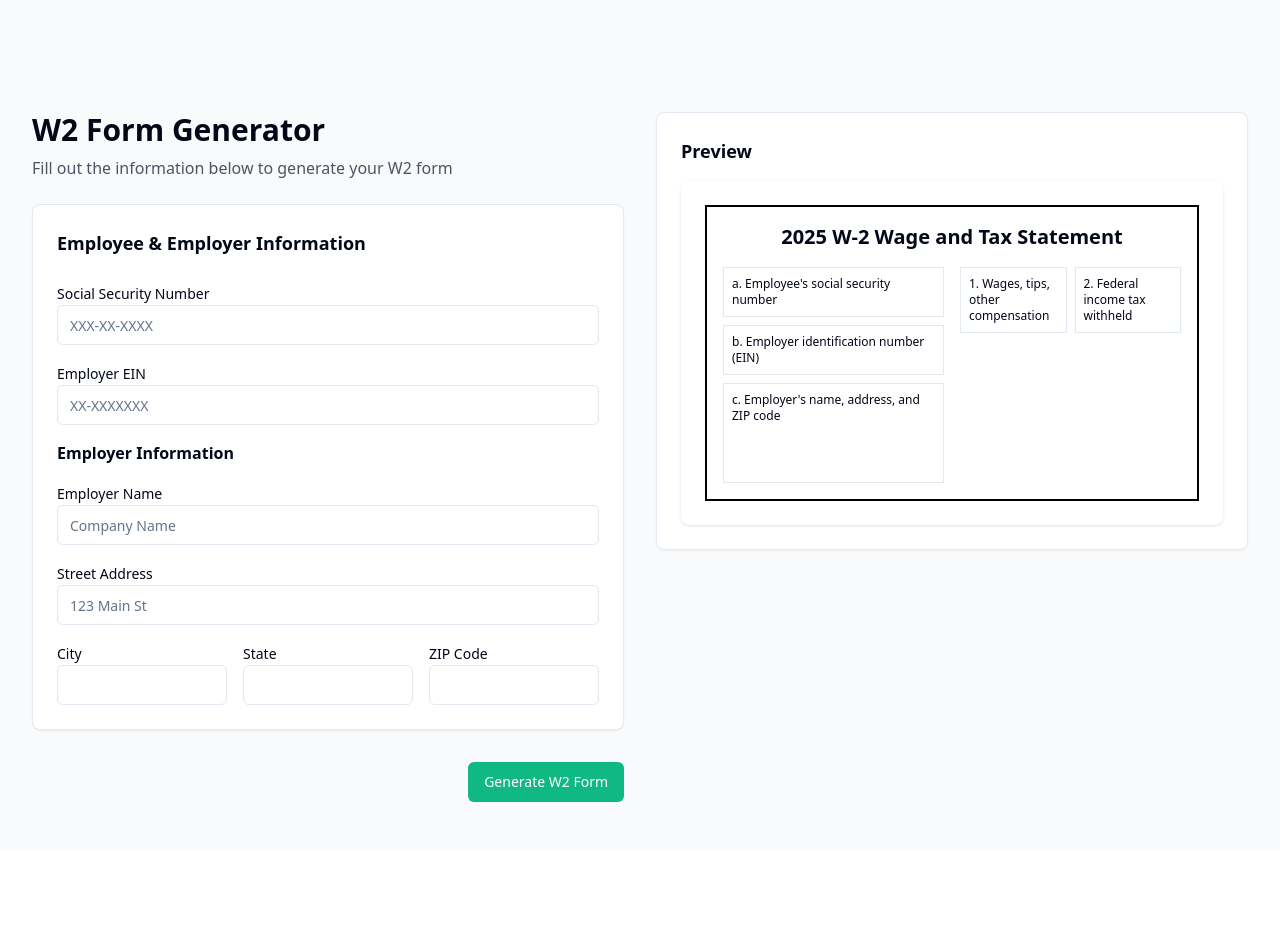
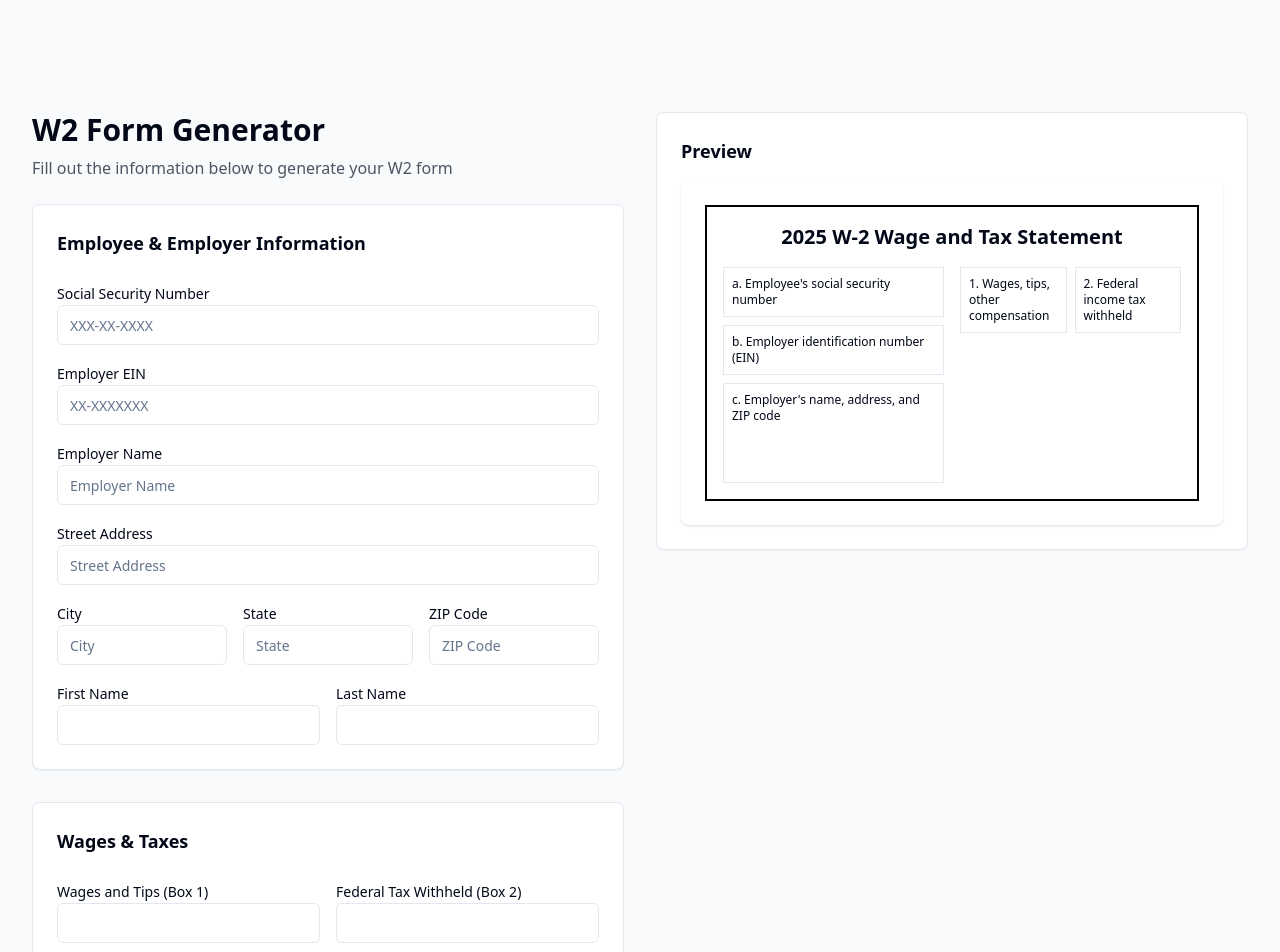
Before and after one commit to staxxtv/stubsy-generato, a React (Vite) app: page /w2 in a window 1280 px wide. Shown: the top 952 px of the page. Before the commit the page ends 850 px from the top, so only its background shows below. Built offline with nearby package versions, Linux system fonts and the light colour scheme.

Commit message:
Update W2Form.tsx

```diff
--- a/src/pages/W2Form.tsx
+++ b/src/pages/W2Form.tsx
@@ -29,15 +29,12 @@ const W2Form = () => {
           <div className="space-y-6">
             <div>
               <h1 className="text-3xl font-bold">W2 Form Generator</h1>
-              <p className="mt-2 text-gray-600">
-                Fill out the information below to generate your W2 form
-              </p>
+              <p className="mt-2 text-gray-600">Fill out the information below to generate your W2 form</p>
             </div>
 
             <form onSubmit={handleSubmit(onSubmit)} className="space-y-8">
               <Card className="p-6 space-y-6">
                 <h2 className="font-semibold text-lg">Employee & Employer Information</h2>
-
                 <div className="space-y-4">
                   <div>
                     <Label htmlFor="employeeSsn">Social Security Number</Label>
@@ -47,29 +44,51 @@ const W2Form = () => {
                     <Label htmlFor="employerEin">Employer EIN</Label>
                     <Input id="employerEin" {...register("employerEin")} placeholder="XX-XXXXXXX" />
                   </div>
-
-                  <h3 className="font-semibold">Employer Information</h3>
                   <div>
                     <Label htmlFor="employerName">Employer Name</Label>
-                    <Input id="employerName" {...register("employerName")} placeholder="Company Name" />
+                    <Input id="employerName" {...register("employerName")} placeholder="Employer Name" />
                   </div>
                   <div>
                     <Label htmlFor="employerStreet">Street Address</Label>
-                    <Input id="employerStreet" {...register("employerStreet")} placeholder="123 Main St" />
+                    <Input id="employerStreet" {...register("employerStreet")} placeholder="Street Address" />
                   </div>
                   <div className="grid grid-cols-3 gap-4">
                     <div>
                       <Label htmlFor="employerCity">City</Label>
-                      <Input id="employerCity" {...register("employerCity")} />
+                      <Input id="employerCity" {...register("employerCity")} placeholder="City" />
                     </div>
                     <div>
                       <Label htmlFor="employerState">State</Label>
-                      <Input id="employerState" {...register("employerState")} />
+                      <Input id="employerState" {...register("employerState")} placeholder="State" />
                     </div>
                     <div>
                       <Label htmlFor="employerZip">ZIP Code</Label>
-                      <Input id="employerZip" {...register("employerZip")} />
+                      <Input id="employerZip" {...register("employerZip")} placeholder="ZIP Code" />
                     </div>
+                  </div>
+                  <div className="grid grid-cols-2 gap-4">
+                    <div>
+                      <Label htmlFor="employeeFirstName">First Name</Label>
+                      <Input id="employeeFirstName" {...register("employeeFirstName")} />
+                    </div>
+                    <div>
+                      <Label htmlFor="employeeLastName">Last Name</Label>
+                      <Input id="employeeLastName" {...register("employeeLastName")} />
+                    </div>
+                  </div>
+                </div>
+              </Card>
+
+              <Card className="p-6 space-y-6">
+                <h2 className="font-semibold text-lg">Wages & Taxes</h2>
+                <div className="grid grid-cols-2 gap-4">
+                  <div>
+                    <Label htmlFor="wagesTips">Wages and Tips (Box 1)</Label>
+                    <Input id="wagesTips" {...register("wagesTips")} type="number" step="0.01" />
+                  </div>
+                  <div>
+                    <Label htmlFor="federalTax">Federal Tax Withheld (Box 2)</Label>
+                    <Input id="federalTax" {...register("federalTax")} type="number" step="0.01" />
                   </div>
                 </div>
               </Card>
@@ -84,7 +103,7 @@ const W2Form = () => {
           <div className="hidden md:block sticky top-24 h-fit">
             <Card className="p-6">
               <h2 className="font-semibold text-lg mb-4">Preview</h2>
-              <W2Preview data={formData} realistic={true} />
+              <W2Preview data={formData} />
             </Card>
           </div>
         </div>
```
